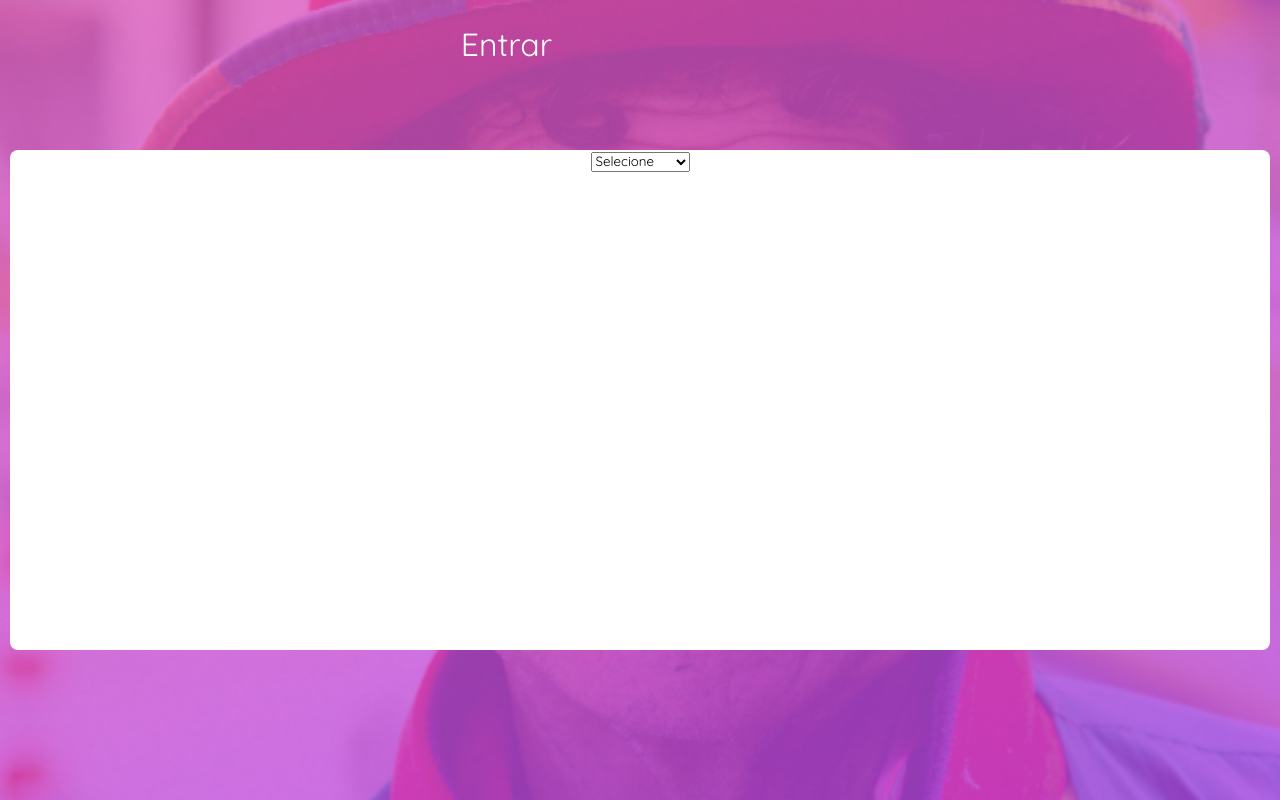
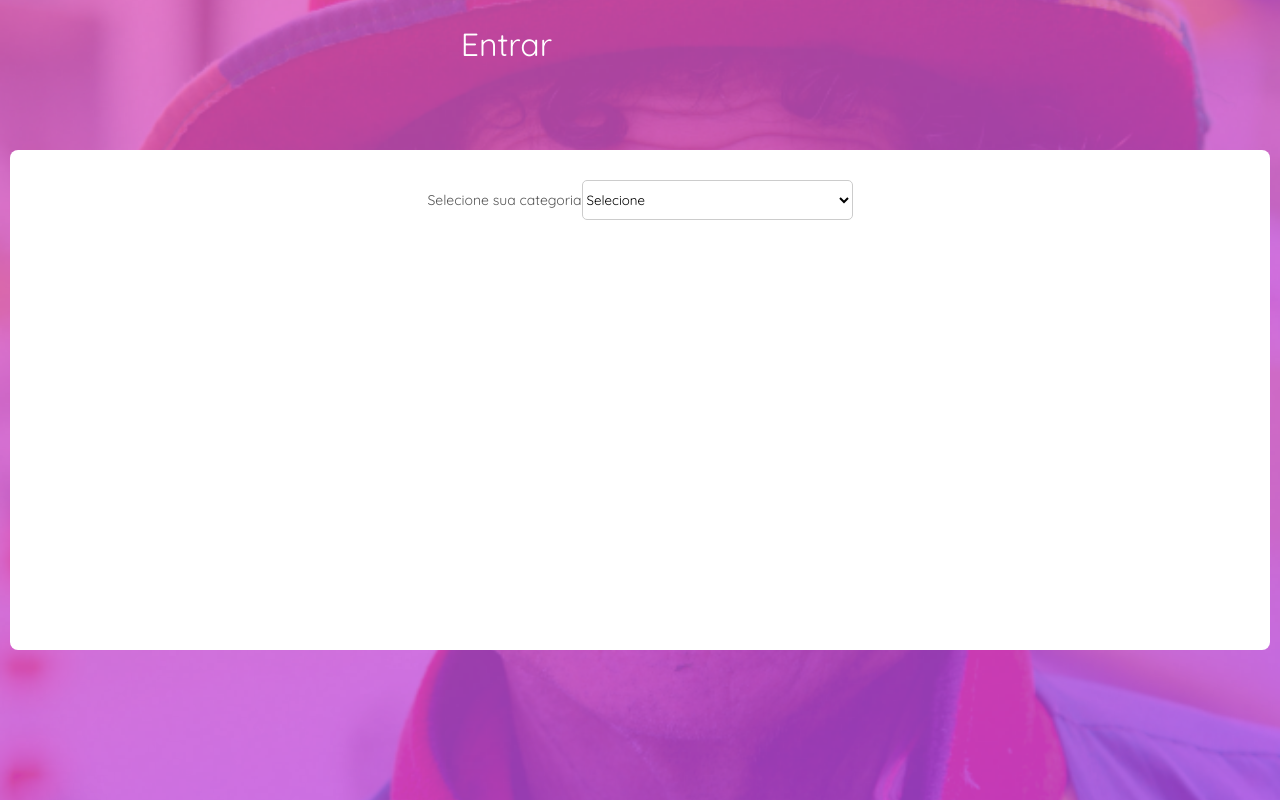
Before and after one commit to afborda/GerenciadorDeEventos, a React (Create React App) app: page /register-form-date in a window 1280 px wide. Built offline with nearby package versions, Linux system fonts and the light colour scheme.

Commit message:
add style select

```diff
--- a/src/components/login/index.tsx
+++ b/src/components/login/index.tsx
@@ -1,9 +1,6 @@
 import React from "react";
+import { ILogin } from "../../model/props/ILogin";
 import "./style.scss";
-
-interface ILogin {
-  card?: boolean;
-}
 
 const Login: React.FC<ILogin> = ({ children, card }) => {
   return (
--- a/src/components/registerDate/index.tsx
+++ b/src/components/registerDate/index.tsx
@@ -9,8 +9,10 @@ const RegisterDate: React.FC = () => {
 
   return (
     <Login>
-      <div>
+      <div style={{ margin: "30px" }}>
         <CustomSelect
+          id="service"
+          label="Selecione sua categoria"
           options={["Notebook", "Smartphone", "Tablet"]}
           value={produto}
           setValue={setProduto}
--- /dev/null
+++ b/src/model/props/ILogin.ts
@@ -0,0 +1,3 @@
+export interface ILogin {
+  card?: boolean;
+}
--- a/src/shared/form/select/index.tsx
+++ b/src/shared/form/select/index.tsx
@@ -4,16 +4,26 @@ interface Iselect {
   options: any;
   value: string;
   setValue: any;
+  id: string;
+  label: string;
 }
 
 const CustomSelect: React.FC<Iselect> = ({
   options,
   value,
   setValue,
+  id,
+  label,
   ...props
 }) => {
   return (
+    <>
+      <label className="label" htmlFor={label}>
+        {label}
+      </label>
       <select
+        id={id}
+        className="input-select"
         value={value}
         onChange={({ target }) => setValue(target.value)}
         {...props}
@@ -27,6 +37,7 @@ const CustomSelect: React.FC<Iselect> = ({
           </option>
         ))}
       </select>
+    </>
   );
 };
 
--- a/src/style/theme.scss
+++ b/src/style/theme.scss
@@ -107,5 +107,14 @@ $background-color:linear-gradient(92.05deg, #F180C1 4.55%, #A450C9 95.79%);
 .card--background {
   @extend .card;
   background: $font-color-1;
+}
+
+.input-select {
+  width: 271px;
+  height: 40px;
+  border: 1px solid $font-color-6;
+  box-sizing: border-box;
+  border-radius: 5px;
+  background-color: $font-color-1;
 
 }
```
Lines whose indentation alone changed are shown as unchanged.
